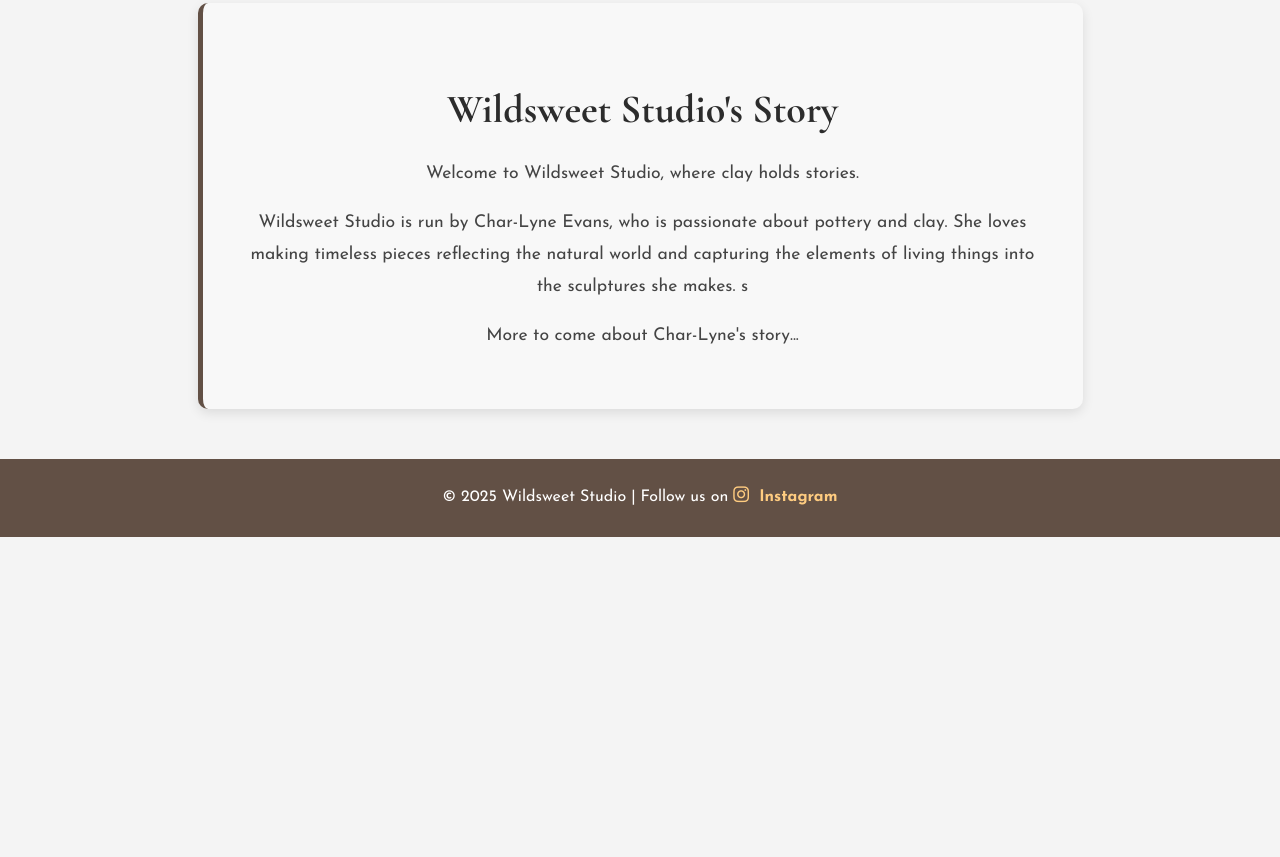
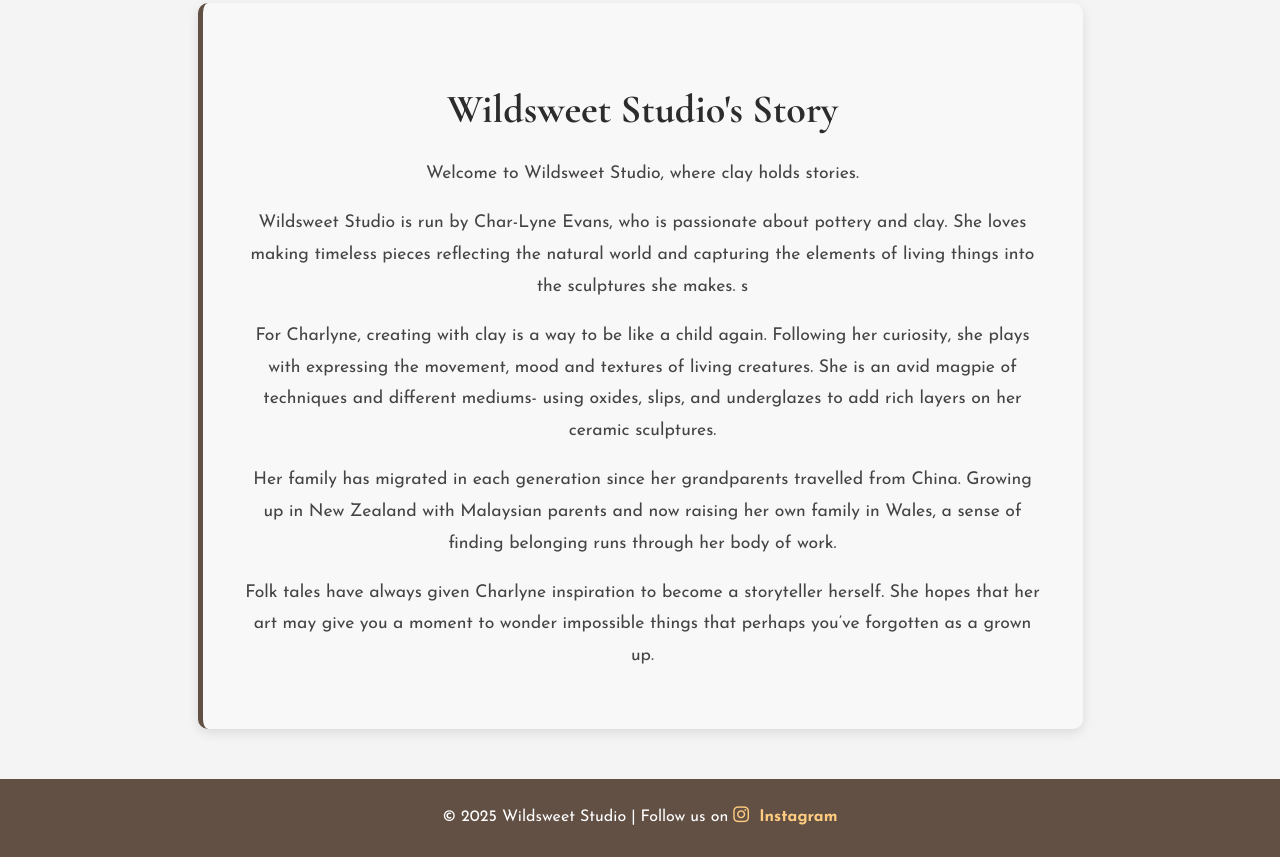
Before and after one commit to daveevans81/wildsweet, a plain HTML site: page about.html in a window 1280 px wide. Shown: the part 1333-2190 px from the top of the page. Before the commit the page ends 1870 px from the top, so only its background shows below. Drawn offline with nearby package versions, Linux system fonts and the light colour scheme.

Commit message:
Update about.html

```diff
--- a/about.html
+++ b/about.html
@@ -36,7 +36,11 @@
 
 <p>Wildsweet Studio is run by Char-Lyne Evans, who is passionate about pottery and clay. She loves making timeless pieces reflecting the natural world and capturing the elements of living things into the sculptures she makes. s</p>
 
-<p>More to come about Char-Lyne's story...</p>
+<p>For Charlyne, creating with clay is a way to be like a child again.  Following her curiosity, she plays with expressing the movement, mood and textures of living creatures.  She is an avid magpie of techniques and different mediums- using oxides, slips, and underglazes to add rich layers on her ceramic sculptures.</p>
+
+<p>Her family has migrated in each generation since her grandparents travelled from China.  Growing up in New Zealand with Malaysian parents and now raising her own family in Wales, a sense of finding belonging runs through her body of work.</p>
+
+<p>Folk tales have always given Charlyne inspiration to become a storyteller herself.  She hopes that her art may give you a moment to wonder impossible things that perhaps you’ve forgotten as a grown up. </p>
 
 
 
```
